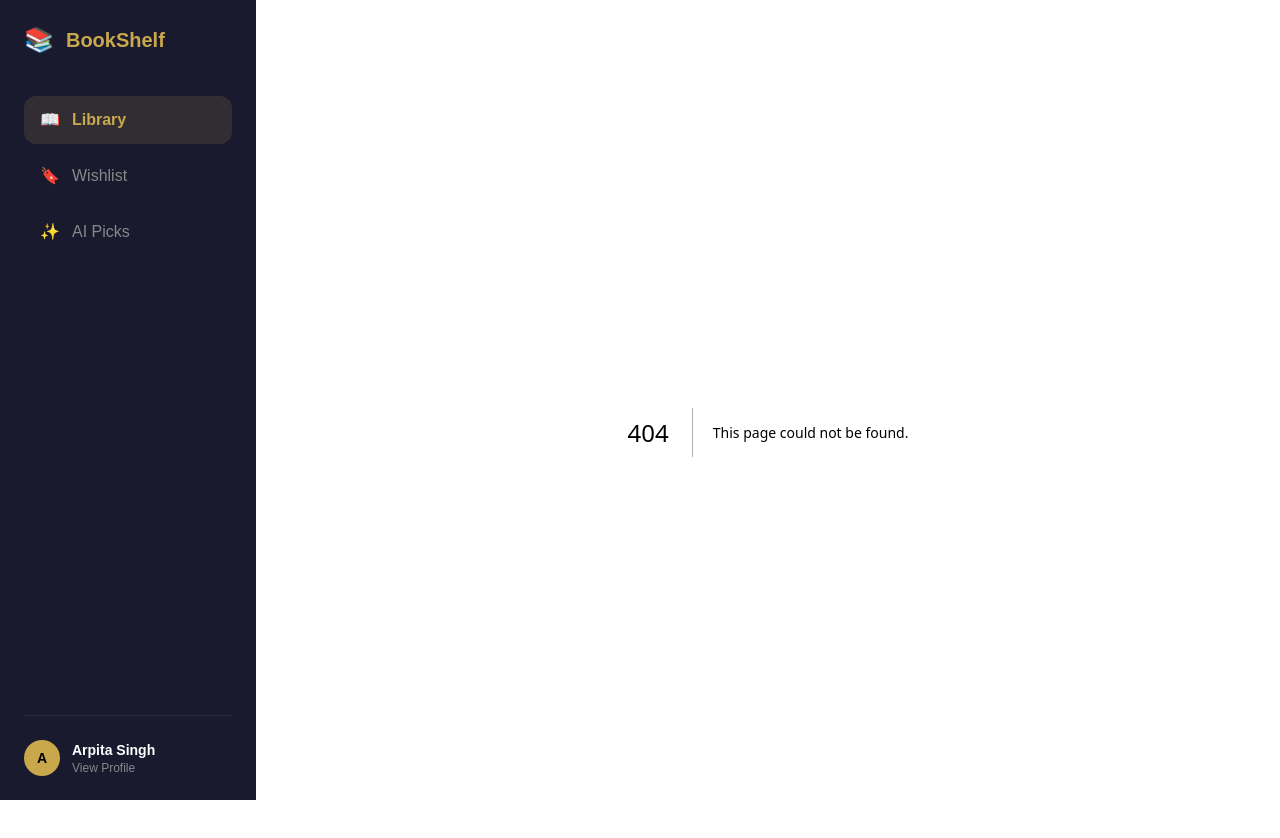
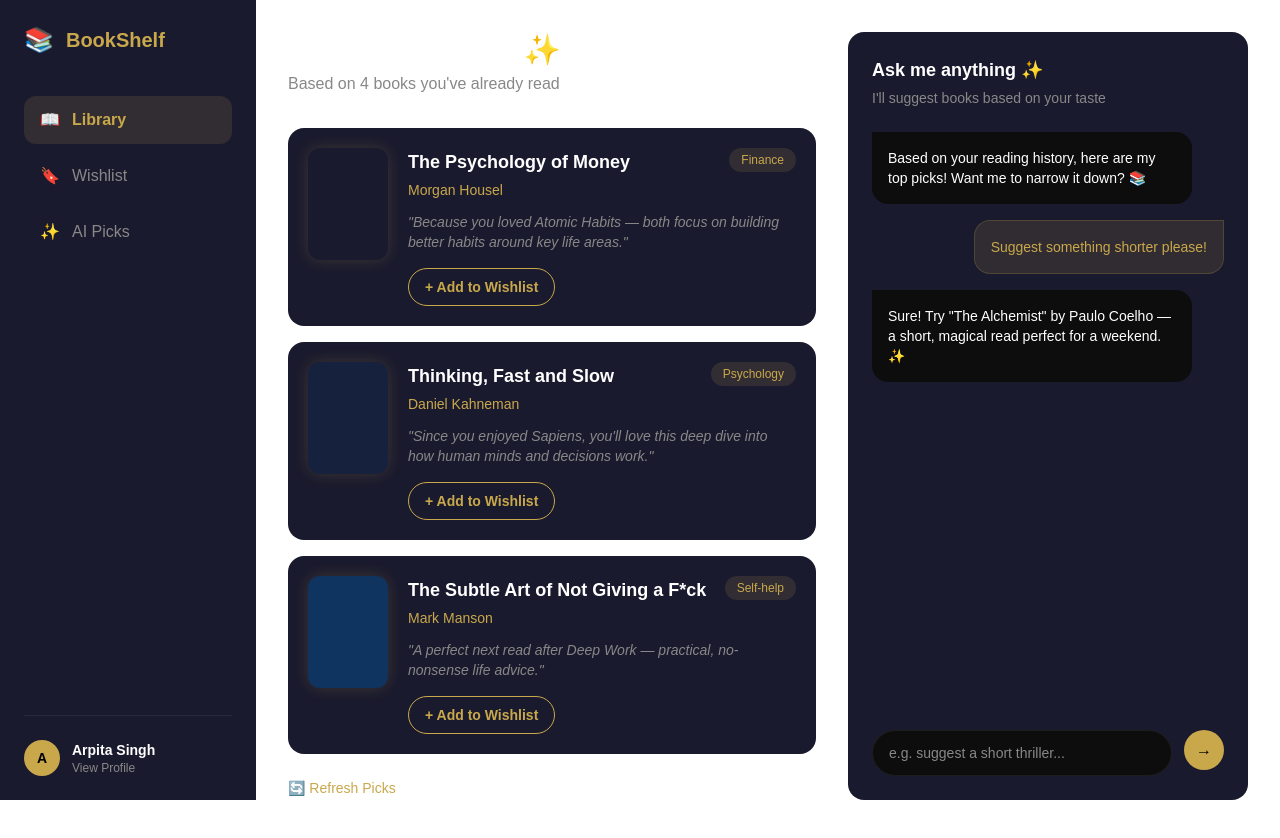
Before and after one commit to thearpitasingh123/bookshelf, a Next.js app: page /ai in a window 1280 px wide. Before the commit this address had no page. Shown: the top 838 px of the page. Built offline with nearby package versions, Linux system fonts and the light colour scheme.

Commit message:
Add wishlist and AI bot pages

```diff
--- /dev/null
+++ b/app/ai/page.tsx
@@ -0,0 +1,106 @@
+export default function AIBot() {
+  const recommendations = [
+    {
+      title: "The Psychology of Money",
+      author: "Morgan Housel",
+      genre: "Finance",
+      reason: "Because you loved Atomic Habits — both focus on building better habits around key life areas.",
+      color: "#1A1A2E",
+    },
+    {
+      title: "Thinking, Fast and Slow",
+      author: "Daniel Kahneman",
+      genre: "Psychology",
+      reason: "Since you enjoyed Sapiens, you'll love this deep dive into how human minds and decisions work.",
+      color: "#16213E",
+    },
+    {
+      title: "The Subtle Art of Not Giving a F*ck",
+      author: "Mark Manson",
+      genre: "Self-help",
+      reason: "A perfect next read after Deep Work — practical, no-nonsense life advice.",
+      color: "#0F3460",
+    },
+  ];
+
+  return (
+    <div className="flex gap-8 h-full">
+
+      {/* Left column - Recommendations */}
+      <div className="flex-[3]">
+        <div className="mb-8">
+          <h1 className="text-3xl font-bold text-white">AI Picks for You ✨</h1>
+          <p className="text-[#888888] mt-1">Based on 4 books you've already read</p>
+        </div>
+
+        <div className="flex flex-col gap-4">
+          {recommendations.map((book, i) => (
+            <div key={i} className="bg-[#1A1A2E] rounded-2xl p-5 flex gap-5 hover:bg-[#1f1f3d] transition-colors">
+              {/* Book cover */}
+              <div
+                className="w-20 h-28 rounded-xl flex-shrink-0"
+                style={{ backgroundColor: book.color, boxShadow: "0 0 15px #C9A84C33" }}
+              />
+
+              {/* Book info */}
+              <div className="flex flex-col justify-between flex-1">
+                <div>
+                  <div className="flex items-start justify-between">
+                    <div>
+                      <h3 className="text-white font-semibold text-lg">{book.title}</h3>
+                      <p className="text-[#C9A84C] text-sm mt-1">{book.author}</p>
+                    </div>
+                    <span className="text-xs bg-[#C9A84C22] text-[#C9A84C] px-3 py-1 rounded-full">
+                      {book.genre}
+                    </span>
+                  </div>
+                  <p className="text-[#888888] text-sm mt-3 italic">"{book.reason}"</p>
+                </div>
+
+                <button className="mt-4 self-start border border-[#C9A84C] text-[#C9A84C] text-sm font-semibold px-4 py-2 rounded-full hover:bg-[#C9A84C] hover:text-black transition-colors">
+                  + Add to Wishlist
+                </button>
+              </div>
+            </div>
+          ))}
+        </div>
+
+        <button className="mt-6 text-[#C9A84C] text-sm hover:underline">
+          🔄 Refresh Picks
+        </button>
+      </div>
+
+      {/* Right column - Chat */}
+      <div className="flex-[2] bg-[#1A1A2E] rounded-2xl p-6 flex flex-col">
+        <h2 className="text-white font-semibold text-lg mb-1">Ask me anything ✨</h2>
+        <p className="text-[#888888] text-sm mb-6">I'll suggest books based on your taste</p>
+
+        {/* Chat messages */}
+        <div className="flex-1 flex flex-col gap-4 mb-6">
+          <div className="bg-[#0D0D0D] rounded-2xl rounded-tl-none p-4 max-w-xs">
+            <p className="text-white text-sm">Based on your reading history, here are my top picks! Want me to narrow it down? 📚</p>
+          </div>
+          <div className="bg-[#C9A84C22] border border-[#C9A84C33] rounded-2xl rounded-tr-none p-4 max-w-xs self-end">
+            <p className="text-[#C9A84C] text-sm">Suggest something shorter please!</p>
+          </div>
+          <div className="bg-[#0D0D0D] rounded-2xl rounded-tl-none p-4 max-w-xs">
+            <p className="text-white text-sm">Sure! Try "The Alchemist" by Paulo Coelho — a short, magical read perfect for a weekend. ✨</p>
+          </div>
+        </div>
+
+        {/* Chat input */}
+        <div className="flex gap-3">
+          <input
+            type="text"
+            placeholder="e.g. suggest a short thriller..."
+            className="flex-1 bg-[#0D0D0D] text-white placeholder-[#888888] rounded-full px-4 py-3 text-sm border border-[#ffffff11] focus:outline-none focus:border-[#C9A84C]"
+          />
+          <button className="bg-[#C9A84C] text-black w-10 h-10 rounded-full flex items-center justify-center font-bold hover:bg-[#b8963d] transition-colors">
+            →
+          </button>
+        </div>
+      </div>
+
+    </div>
+  );
+}
--- /dev/null
+++ b/app/wishlist/page.tsx
@@ -0,0 +1,76 @@
+export default function Wishlist() {
+  const books = [
+    { title: "The Psychology of Money", author: "Morgan Housel", genre: "Finance", color: "#1A1A2E" },
+    { title: "Ikigai", author: "Héctor García", genre: "Self-help", color: "#16213E" },
+    { title: "The Midnight Library", author: "Matt Haig", genre: "Fiction", color: "#0F3460" },
+    { title: "Educated", author: "Tara Westover", genre: "Memoir", color: "#2D1B69" },
+    { title: "Project Hail Mary", author: "Andy Weir", genre: "Sci-Fi", color: "#1A1A2E" },
+    { title: "The Power of Now", author: "Eckhart Tolle", genre: "Spirituality", color: "#16213E" },
+    { title: "Dune", author: "Frank Herbert", genre: "Sci-Fi", color: "#0F3460" },
+    { title: "Becoming", author: "Michelle Obama", genre: "Memoir", color: "#2D1B69" },
+  ];
+
+  return (
+    <div>
+      {/* Header */}
+      <div className="flex items-center justify-between mb-8">
+        <div>
+          <h1 className="text-3xl font-bold text-white">My Wishlist 🔖</h1>
+          <p className="text-[#888888] mt-1">{books.length} books you want to read</p>
+        </div>
+        <button className="bg-[#C9A84C] text-black font-semibold px-6 py-3 rounded-full hover:bg-[#b8963d] transition-colors">
+          + Add Book
+        </button>
+      </div>
+
+      {/* Filter row */}
+      <div className="flex gap-3 mb-8">
+        <select className="bg-[#1A1A2E] text-[#888888] border border-[#ffffff11] rounded-full px-4 py-2 text-sm">
+          <option>All Genres</option>
+          <option>Fiction</option>
+          <option>Self-help</option>
+          <option>Sci-Fi</option>
+          <option>Memoir</option>
+        </select>
+        <select className="bg-[#1A1A2E] text-[#888888] border border-[#ffffff11] rounded-full px-4 py-2 text-sm">
+          <option>Sort: Date Added</option>
+          <option>Sort: Title A-Z</option>
+          <option>Sort: Author A-Z</option>
+        </select>
+      </div>
+
+      {/* Books Grid */}
+      <div className="grid grid-cols-4 gap-4">
+        {books.map((book, i) => (
+          <div
+            key={i}
+            className="bg-[#1A1A2E] rounded-2xl p-4 hover:bg-[#1f1f3d] transition-colors cursor-pointer group"
+          >
+            {/* Cover */}
+            <div className="relative">
+              <div
+                className="w-full h-36 rounded-xl mb-3"
+                style={{ backgroundColor: book.color, boxShadow: "0 0 15px #C9A84C22" }}
+              />
+              {/* Bookmark icon */}
+              <div className="absolute top-2 right-2 bg-[#C9A84C] text-black text-xs px-2 py-1 rounded-full">
+                🔖
+              </div>
+            </div>
+
+            <h3 className="text-white font-semibold text-sm">{book.title}</h3>
+            <p className="text-[#888888] text-xs mt-1">{book.author}</p>
+            <span className="text-xs bg-[#C9A84C22] text-[#C9A84C] px-2 py-1 rounded-full mt-2 inline-block">
+              {book.genre}
+            </span>
+
+            {/* Move to Library button - shows on hover */}
+            <button className="w-full mt-3 py-2 rounded-full border border-[#C9A84C] text-[#C9A84C] text-xs font-semibold opacity-0 group-hover:opacity-100 transition-opacity hover:bg-[#C9A84C] hover:text-black">
+              Move to Library
+            </button>
+          </div>
+        ))}
+      </div>
+    </div>
+  );
+}
```
